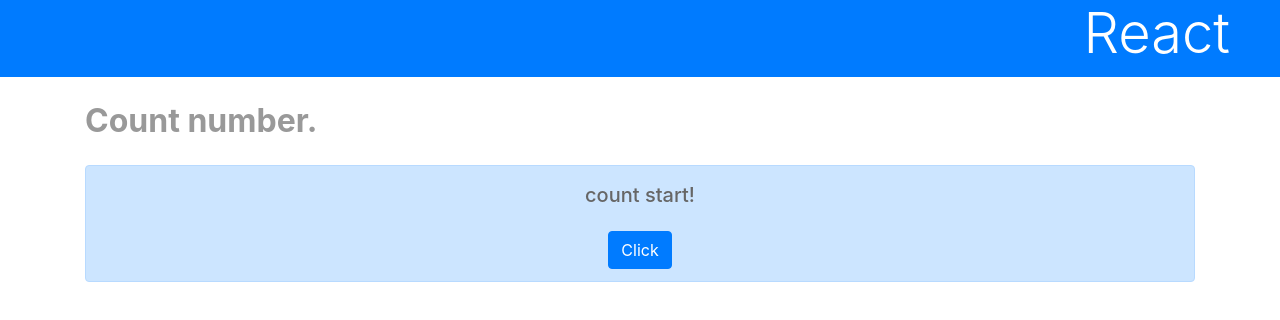
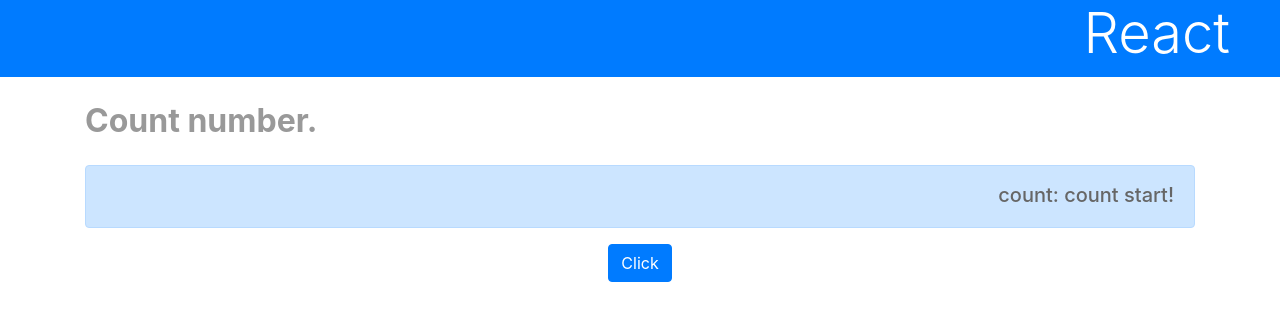
Before and after one commit to nakashimashigeru/react-sample, a React (Create React App) app: page / in a window 1280 px wide. Shown: the top 320 px of the page. Built offline with nearby package versions, Linux system fonts and the light colour scheme.

Commit message:
ステートで表示の切り替え

```diff
--- a/src/App.js
+++ b/src/App.js
@@ -8,6 +8,7 @@
     this.state = {
       msg: 'count start!',
       counter: 0,
+      flg: true,
     };
     this.doAction = this.doAction.bind(this);
   }
@@ -15,21 +16,30 @@
   doAction(event) {
     this.setState({
       counter: this.state.counter + 1,
-      msg: "*** count: " + this.state.counter + " ***",
+      msg: this.state.counter,
+      flg: !this.state.flg
     });
   }
 
   render() {
     return <div>
-    <h1 className="bg-primary text-white display-4">React</h1>
-    <div className="container">
-      <p className='subtitle'>Count number.</p>
-      <div className='alert alert-primary text-center'>
-        <p className='h5 mb-4'>{this.state.msg}</p>
-        <button className='btn btn-primary' onClick={this.doAction}>Click</button>
+      <h1 className="bg-primary text-white display-4">React</h1>
+      <div className="container">
+        <p className='subtitle'>Count number.</p>
+        {this.state.flg ?
+          <div className='alert alert-primary text-right'>
+            <p className='h5'>count: {this.state.msg}</p>
+          </div>
+        :
+          <div className='alert alert-warning text-left'>
+            <p className='h5'>{this.state.msg}です。</p>
+          </div>
+        }
+        <div className='text-center'>
+          <button className='btn btn-primary' onClick={this.doAction}>Click</button>
+        </div>
       </div>
     </div>
-  </div>
   }
 }
 
```
